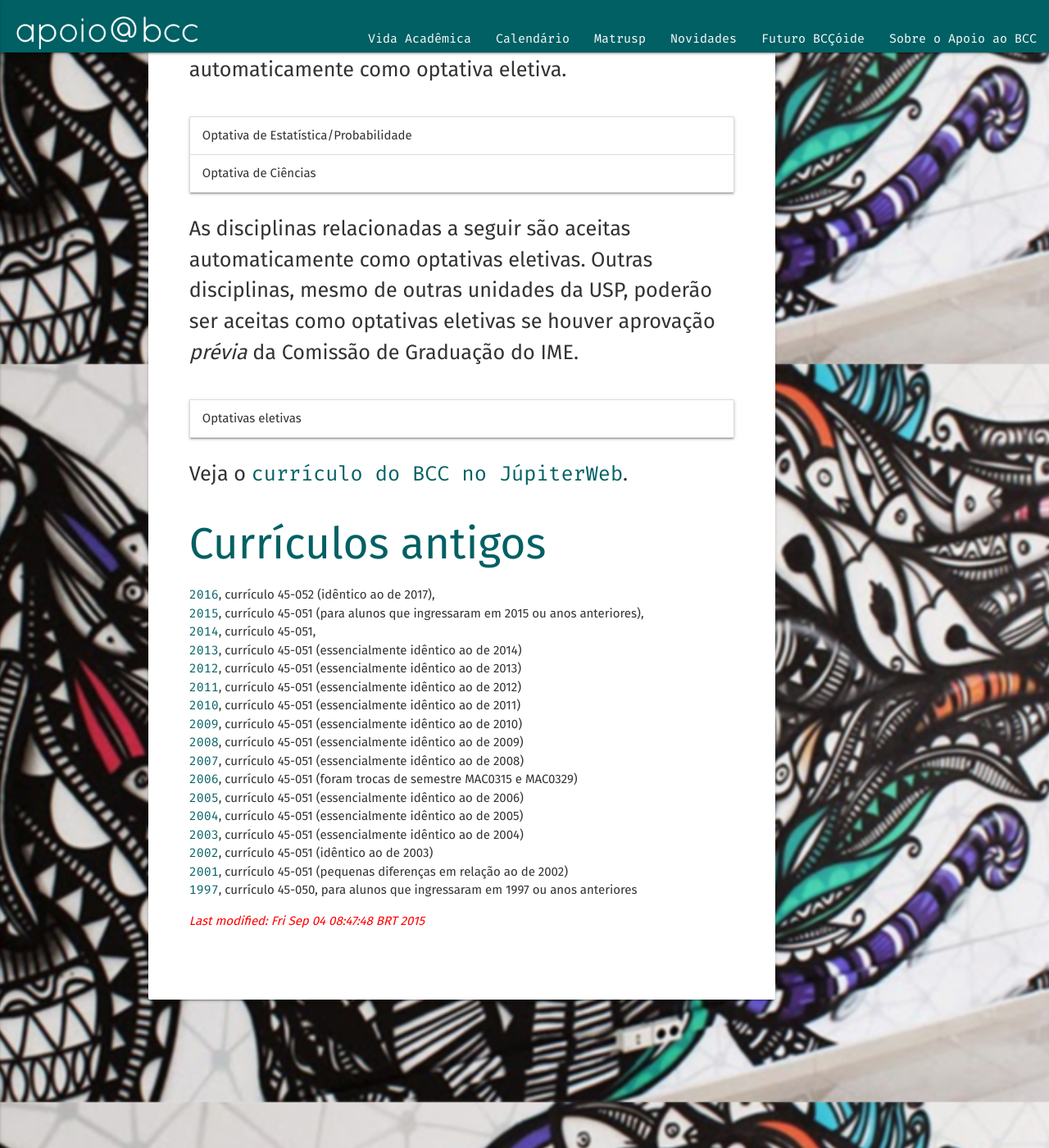
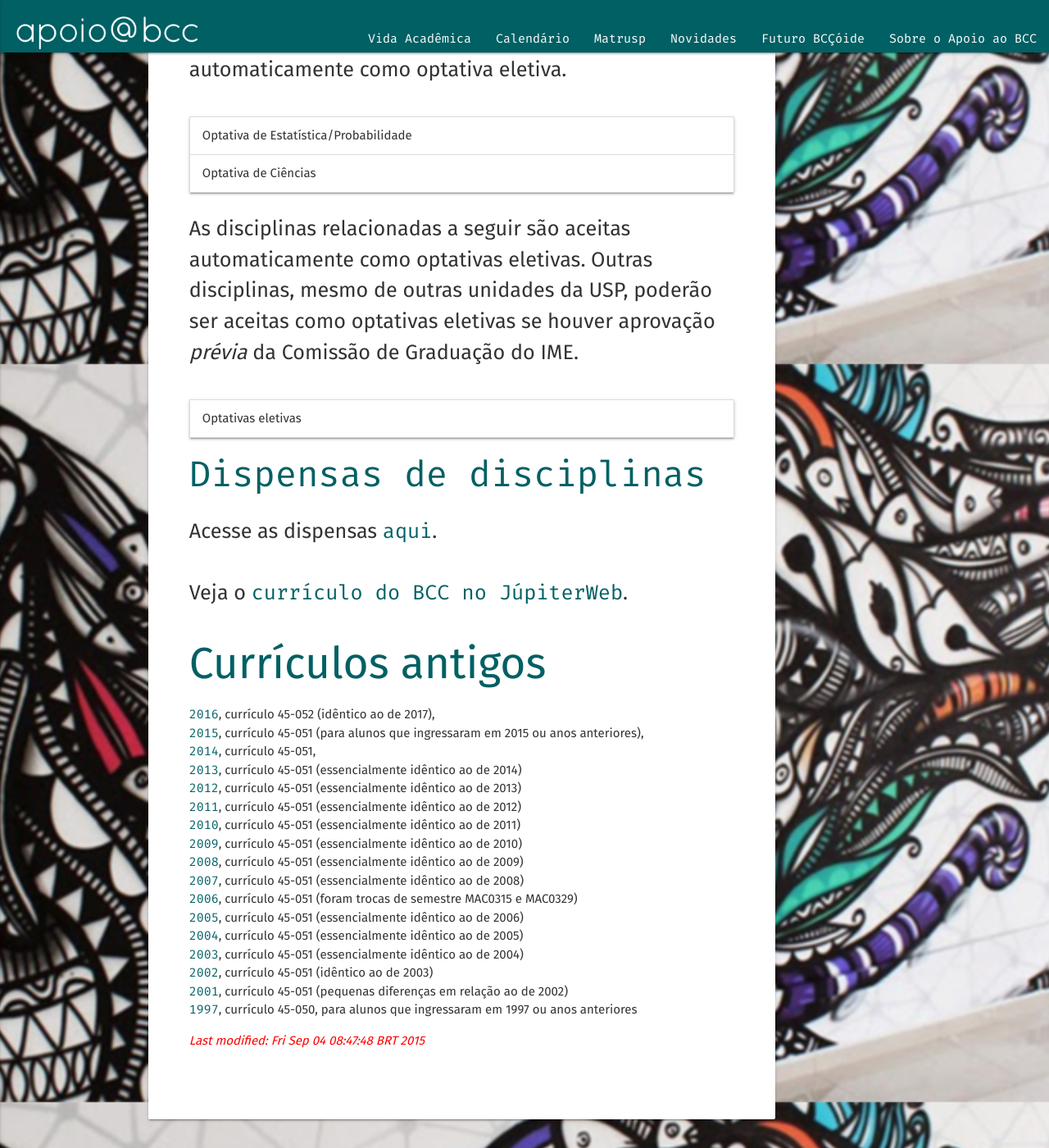
Before and after one commit to apoiobcc/apoiobcc, a Jekyll site: the page built from grade.html, in a window 1280 px wide and 1400 px high, scrolled down 4056 px. Shown: the whole window at 82% size. Built offline with Jekyll 4.4.1, drawn with Linux system fonts in a browser that asks for light colours; nearby versions of some CDN libraries.

Commit message:
página das dispensas

```diff
--- a/grade.html
+++ b/grade.html
@@ -2340,6 +2340,9 @@ href="https://uspdigital.usp.br/jupiterweb/obterDisciplina?sgldis=QBQ2509"
 <!-- sem.id.7 -->
 <td><small>2+0</small>
 </tbody></table></div></li></ul>
+
+<h3><a href="{{ site.baseurl }}/dispensas">Dispensas de disciplinas</a></h3>
+<p> Acesse as dispensas <a href="{{ site.baseurl }}/dispensas">aqui</a>.</p>
 
 <p>
 Veja o <a href="http://uspdigital.usp.br/jupiterweb/jupGradeCurricular?codcg=45">currículo do BCC no JúpiterWeb</a>.
--- a/style/main.scss
+++ b/style/main.scss
@@ -22,7 +22,7 @@ nav {
     background: $cianpen;
 }
 
-h1, h2, h3, em, a {
+h1, h2, h3, h4, h5, em, a {
     color: $cianpen;
     text-decoration: none;
     font-style: normal;
```
